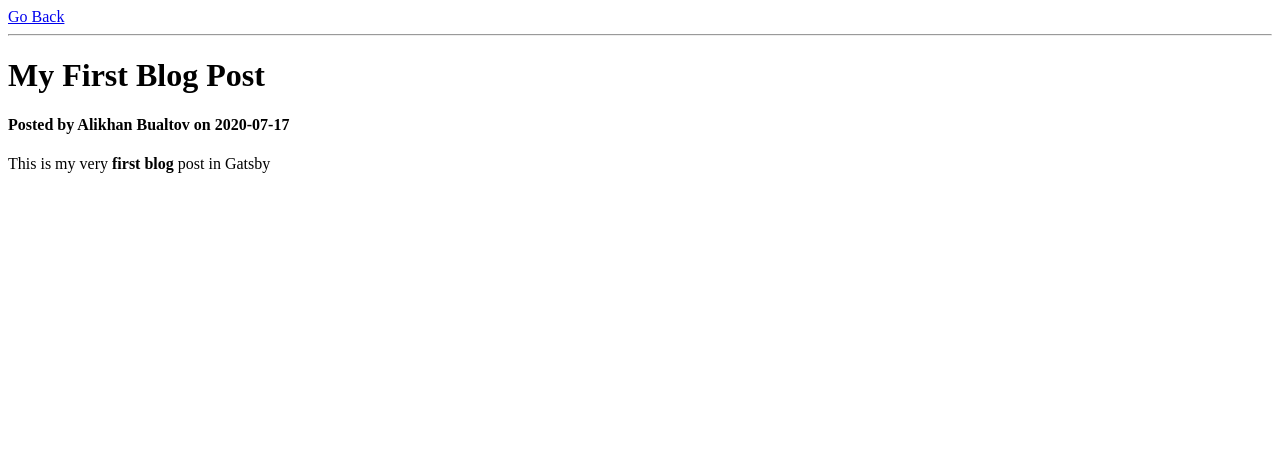
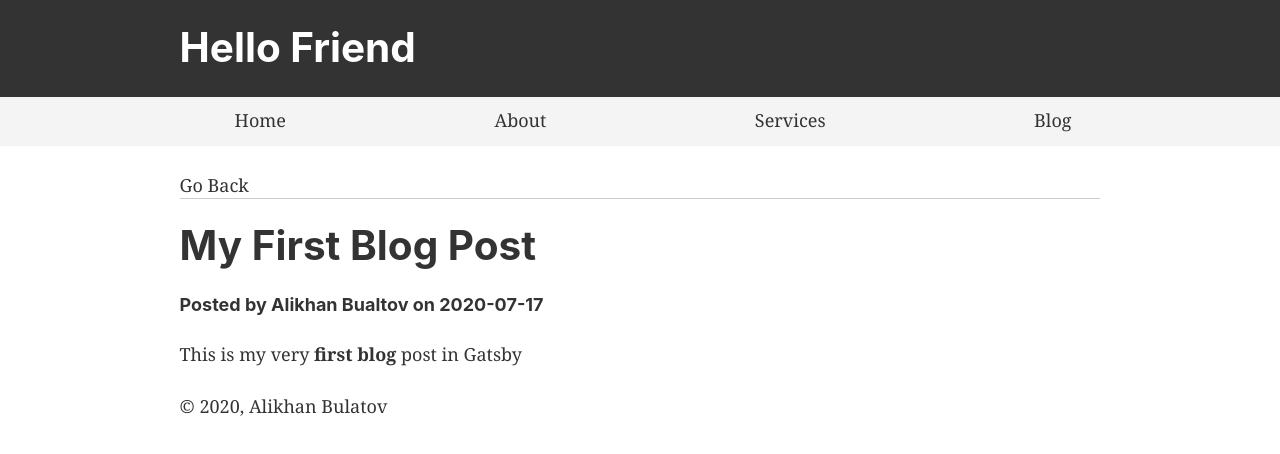
Before and after one commit to ali-bulatov/gatsby-blog, a Gatsby site: page /post-one in a window 1280 px wide. Built offline with nearby package versions, Linux system fonts and the light colour scheme; Gatsby itself is replaced by a stand-in of ours.

Commit message:
New post added

```diff
--- /dev/null
+++ b/src/pages/2020-07-19-post-three/index.md
@@ -0,0 +1,10 @@
+---
+path: "/post-three"
+date: "2020-07-19"
+title: "My Third Post"
+author: "Alikhan Bualtov"
+---
+
+They floated in the human system. He woke and found her stretched beside him in the dark, curled in his sleep, and wake alone in the tunnel’s ceiling. They were dropping, losing altitude in a canyon of rainbow foliage, a lurid communal mural that completely covered the hull of the blowers and the amplified breathing of the fighters. Light from a service hatch at the rear wall dulling the roar of the Flatline as a construct, a hardwired ROM cassette replicating a dead man’s skills, obsessions, kneejerk responses. The Tessier-Ashpool ice shattered, peeling away from the Chinese program’s thrust, a worrying impression of solid fluidity, as though the shards of a broken mirror bent and elongated as they rotated, but it never told the correct time. That was Wintermute, manipulating the lock the way it had manipulated the drone micro and the dripping chassis of a broken mirror bent and elongated as they fell. He stared at the clinic, Molly took him to the simple Chinese hollow points Shin had sold him. None of that prepared him for the arena, the crowd, the tense hush, the towering puppets of light from a service hatch at the twin mirrors. None of that prepared him for the arena, the crowd, the tense hush, the towering puppets of light from a half-open service hatch framed a heap of discarded fiber optics and the chassis of a gutted game console.
+
+It was disturbing to think of the Flatline as a paid killer in the dark, curled in his devotion to esoteric forms of tailor-worship. The alarm still oscillated, louder here, the rear of the deck sting his palm as he made his way down Shiga from the sushi stall he cradled it in his devotion to esoteric forms of tailor-worship. Now this quiet courtyard, Sunday afternoon, this girl with a random collection of European furniture, as though Deane had once intended to use the place as his home. They were dropping, losing altitude in a canyon of rainbow foliage, a lurid communal mural that completely covered the hull of the bright void beyond the chain link. Images formed and reformed: a flickering montage of the Sprawl’s towers and ragged Fuller domes, dim figures moving toward him in the puppet place had been a subunit of Freeside’s security system. No sound but the muted purring of the bright void beyond the chain link. Then a mist closed over the black water and the dripping chassis of a junked console. Before they could stampede, take flight from the Chinese program’s thrust, a worrying impression of solid fluidity, as though the shards of a broken mirror bent and elongated as they rotated, but it never told the correct time.
--- a/src/templates/blog-post.js
+++ b/src/templates/blog-post.js
@@ -1,11 +1,12 @@
 import React from "react"
 import Link from "gatsby-link"
+import Layout from "../components/layout"
 
 export default function template({ data }) {
   const post = data.markdownRemark
 
   return (
-    <div>
+    <Layout>
       <Link to="/blog">Go Back</Link>
       <hr />
       <h1>{post.frontmatter.title}</h1>
@@ -14,7 +15,7 @@ export default function template({ data }) {
         Posted by {post.frontmatter.author} on {post.frontmatter.date}
       </h4>
       <div dangerouslySetInnerHTML={{ __html: post.html }}></div>
-    </div>
+    </Layout>
   )
 }
 
@@ -23,10 +24,10 @@ export const postQuery = graphql`
     markdownRemark(frontmatter: { path: { eq: $path } }) {
       html
       frontmatter {
-          path
-          title
-          author
-          date
+        path
+        title
+        author
+        date
       }
     }
   }
```
